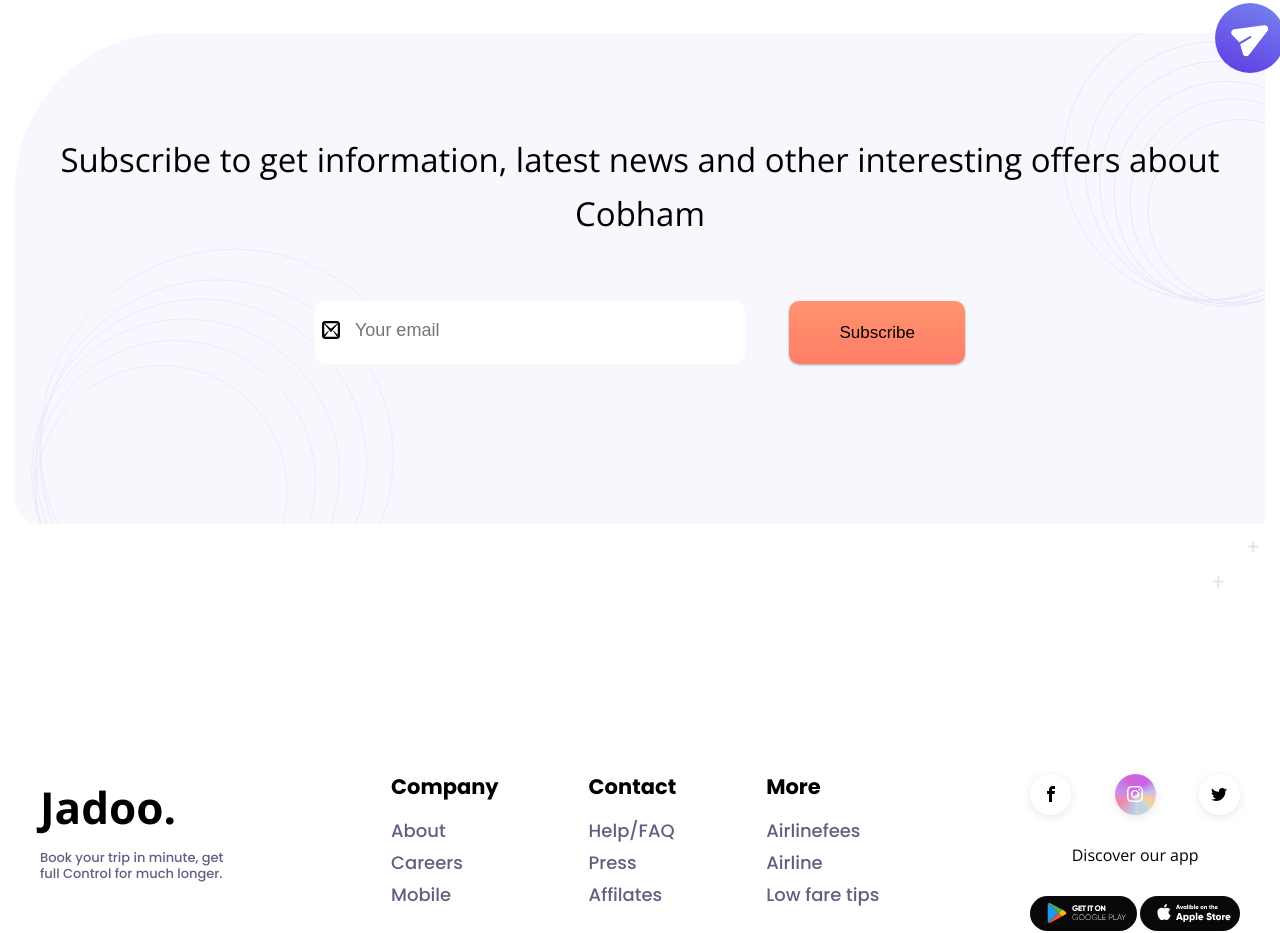
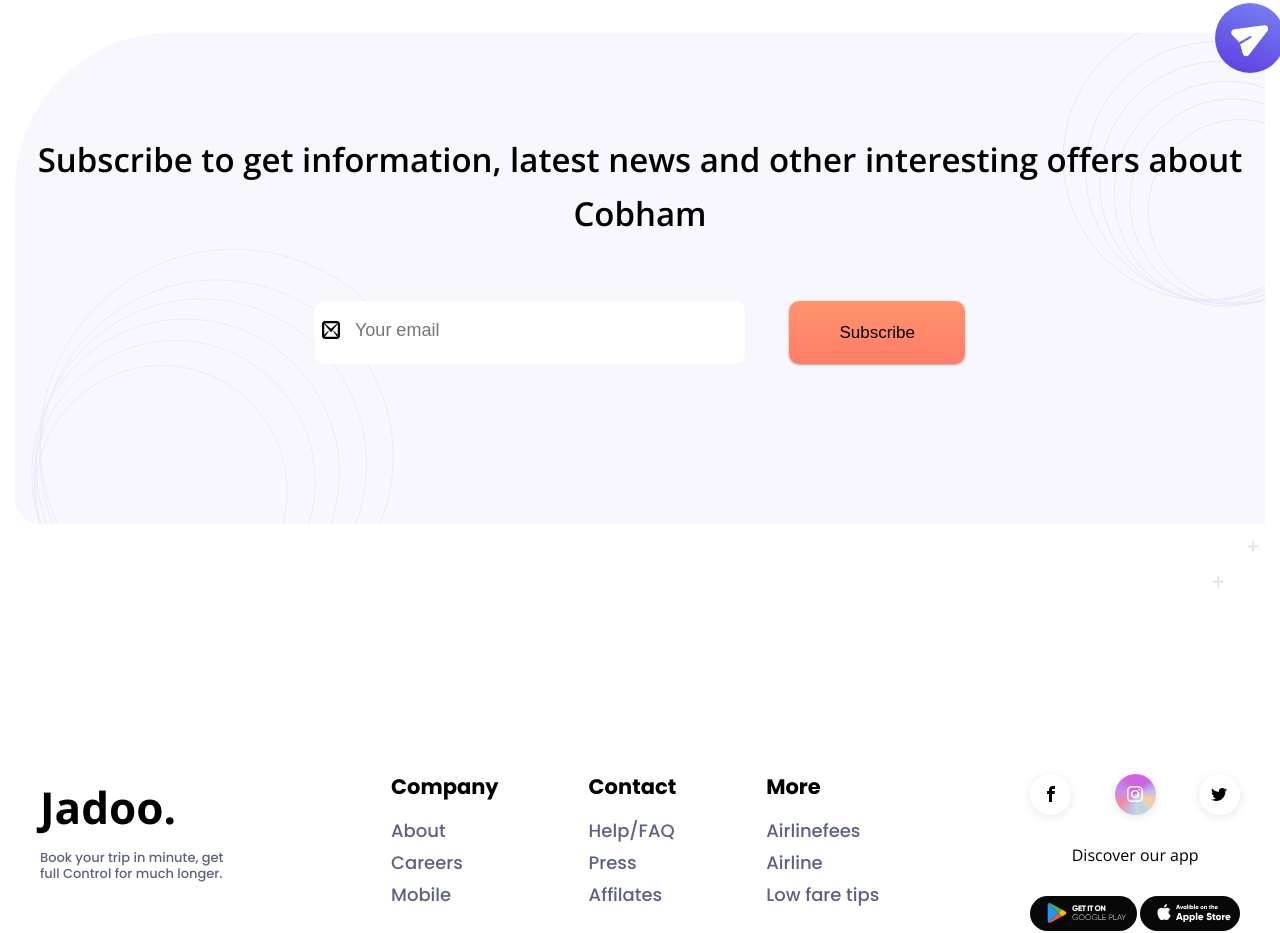
Before and after one commit to Janussz/Travel-New, a website: page index.html in a window 1280 px wide. Shown: the part 3793-4726 px from the top of the page. Drawn offline with Linux system fonts and the light colour scheme; files whose address does not match are found by name.

Commit message:
Fix class names and font size

```diff
--- a/index.html
+++ b/index.html
@@ -221,7 +221,7 @@
       <img src="./../img/subscribe/circle.svg" alt="circle on background" class="subscribe__circles-left">
       <img src="./../img/subscribe/circle-2.svg" alt="circle on background" class="subscribe__circles-right">
       <div class="subscribe__info">
-        <p class="subscribe__info__text text-xxxl font-semi_bold">Subscribe to get information, latest news and other
+        <p class="subscribe__info__text text-xxxl font-semi-bold">Subscribe to get information, latest news and other
           interesting offers about Cobham</p>
         <div class="input subscribe__info__input">
           <input id="contact" type="email" class="input__contact" placeholder="Your email" required>
--- a/sass/base/_typography.scss
+++ b/sass/base/_typography.scss
@@ -100,7 +100,7 @@
 
 @media screen and (min-width: 600px) {
   .text-xxxl {
-    font-size: 26px;
+    font-size: 24px;
     line-height: 46px;
   }
 }
@@ -119,6 +119,5 @@
   .text-sm {
     font-size: 18px;
     line-height: 22px;
-
   }
 }
```
